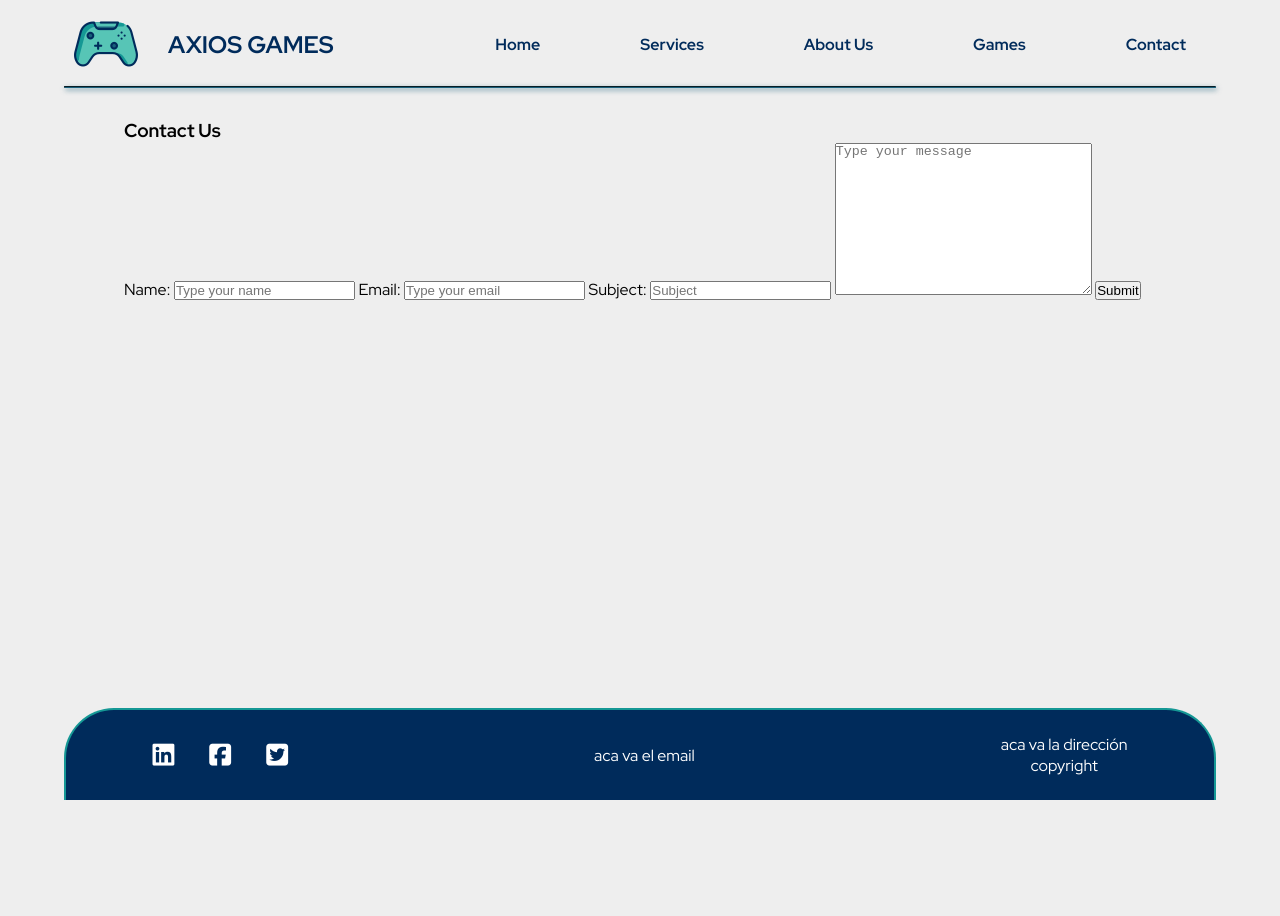
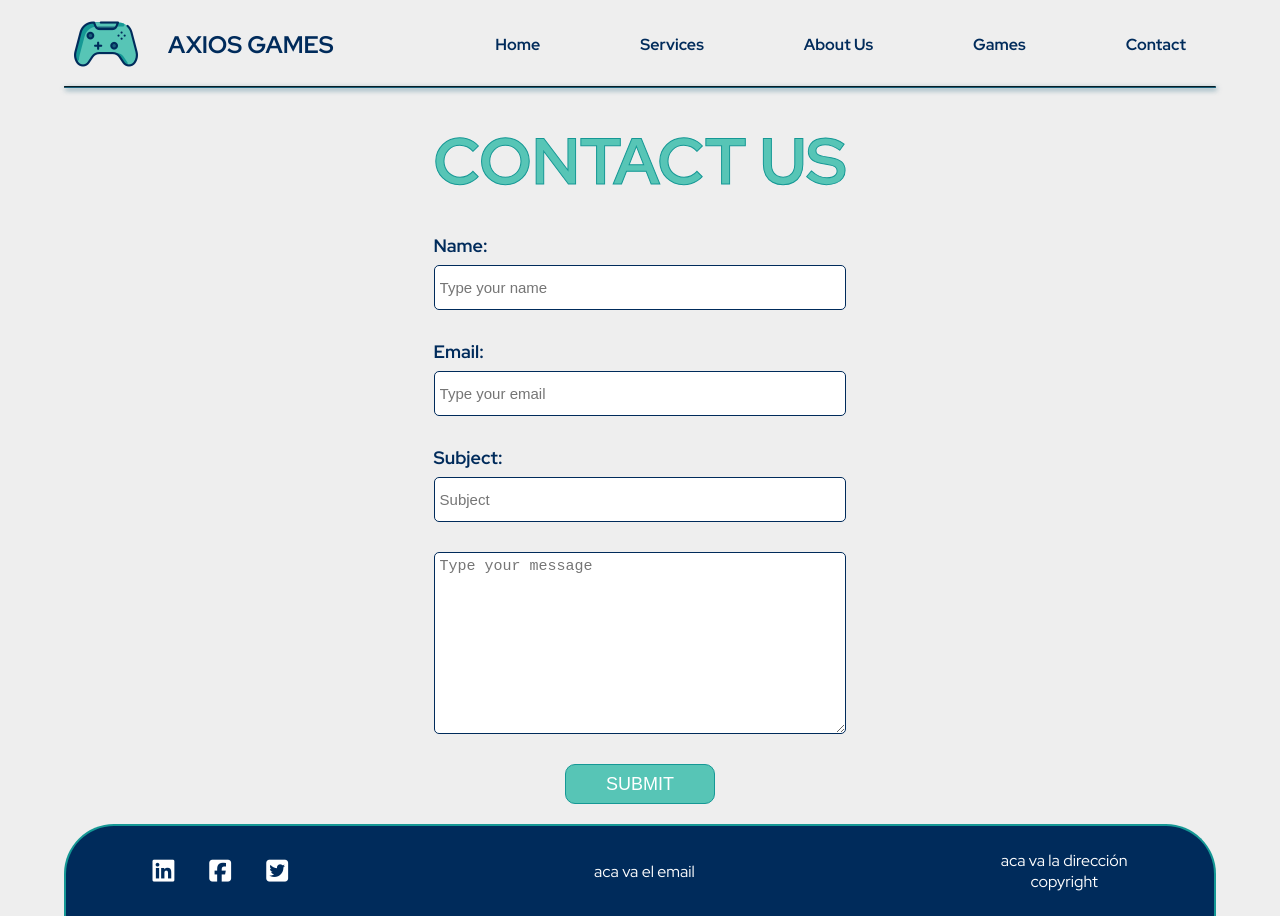
Before and after one commit to leeport511/coderhouse-devWeb-project, a plain HTML site: page pages/contact.html in a window 1280 px wide. Before the commit the page ends 800 px from the top, so only its background shows below. Drawn offline with Linux system fonts and the light colour scheme.

Commit message:
finished contact page partial

```diff
--- a/pages/contact.html
+++ b/pages/contact.html
@@ -43,16 +43,17 @@
       </nav>
     </header>
 
-    <main>
+    <main class="contact-container">
+      <div class="contact-box">
         <div>
-        <h3 class="">Contact Us</h3>
+          <h3 class="contact-title">Contact Us</h3>
         </div>
-      <form action="">
-        <label for="name">Name:</label>
+        <form action="" class="contact-form">
+          <label class="font-color" for="name">Name:</label>
           <input type="text" placeholder="Type your name" id="name" />
-        <label for="email">Email:</label>
+          <label class="font-color" for="email">Email:</label>
           <input type="text" placeholder="Type your email" id="email" />
-        <label for="subject">Subject:</label>
+          <label class="font-color" for="subject">Subject:</label>
           <input type="text" placeholder="Subject" id="name" />
           <textarea
             name=""
@@ -63,6 +64,7 @@
           ></textarea>
           <button type="submit">Submit</button>
         </form>
+      </div>
     </main>
 
     <footer>
--- a/styles/styles.css
+++ b/styles/styles.css
@@ -378,6 +378,88 @@ ul li a:hover {
 
 /* CONTACT */
 
+.contact-container {
+  display: flex;
+  justify-content: center;
+  padding-top: 20px
+}
+
+.contact-box {
+  display: flex;
+  flex-direction: column;
+  align-items: center;
+  width: 80%;
+}
+
+.contact-form {
+  display: flex;
+  flex-direction: column;
+  width: 50%;
+  min-width: 300px;
+}
+
+.contact-title {
+  text-align: center;
+  margin-bottom: 30px;
+  color: #57c5b6;
+  text-transform: uppercase;
+  font-weight: bold;
+  font-size: 65px;
+  -webkit-text-stroke: 1px #159895;
+
+}
+
+.contact-form label {
+  margin-bottom: 8px;
+  font-size: 18px;
+  font-weight: 600;
+}
+
+.contact-form input {
+  margin-bottom: 30px;
+  height: 45px;
+  border-radius: 5px;
+  border: 1px solid #002b5b;
+  outline: none;
+  padding: 5px;
+  font-size: 15px;
+}
+
+.contact-form textarea {
+  margin-bottom: 30px;
+  border-radius: 5px;
+  border: 1px solid #002b5b;
+  outline: none;
+  padding: 5px;
+  font-size: 15px;
+}
+
+.contact-form input:focus, .contact-form textarea:focus {
+  box-shadow: 2px 2px 50px #002b5b;
+  border: 2px solid #1a5f7a;
+}
+
+.contact-form button {
+  width: 150px;
+  margin: 0 auto;
+  height: 40px;
+  border: 1px solid #159895;
+  border-radius: 10px;
+  color: #fff;
+  background-color: #57c5b6;
+  text-transform: uppercase;
+  font-weight: 500;
+  font-size: 18px;
+  padding: 5px;
+}
+
+.contact-form button:hover {
+  background-color: #159895;
+  border: 1px solid #57c5b6;
+  cursor: pointer;
+}
+
+
 /* FOOTER */
 
 footer {
```
Lines whose indentation alone changed are shown as unchanged.
